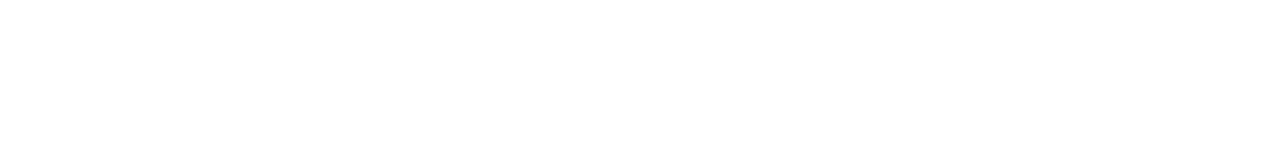
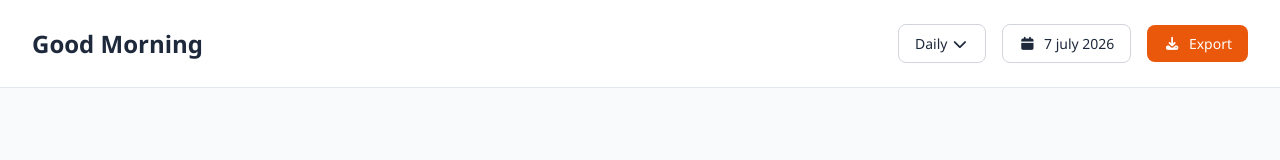
Before and after one commit to samarsameh/Expense-Tracker, a plain HTML site: page index.html in a window 1280 px wide. Drawn offline with Linux system fonts and the light colour scheme.

Commit message:
Add header content and styles

```diff
--- a/index.html
+++ b/index.html
@@ -8,7 +8,22 @@
     <link rel="stylesheet" href="style.css">
 </head>
 <body>
-
+    <header class="header">
+        <h1>Good Morning</h1>
+        <div class="header-controls">
+            <div class="dropdown">
+                Daily <i class="fas fa-chevron-down"></i>
+            </div>
+            <div class="date-picker">
+                <i class="fa-solid fa-calendar"></i>
+                7 july 2026
+            </div>
+            <div class="export-btn">
+                <i class="fas fa-download"></i>
+                Export
+            </div>
+        </div>
+    </header>
 
     <script src="script.js"></script>
 </body>
--- a/style.css
+++ b/style.css
@@ -0,0 +1,70 @@
+* {
+    padding: 0;
+    margin: 0;
+    box-sizing: border-box;
+}
+
+:root {
+    --text-color: #1e293b;
+}
+
+body {
+    font-family:'Segoe UI', Tahoma, Geneva, Verdana, sans-serif;
+    background: #f8fafc;
+    color: var(--text-color);
+    line-height: 1.5;
+}
+
+.header {
+    background: white;
+    padding: 1.5rem 2rem;
+    border-bottom: 1px solid #e3e8f0;
+    display: flex;
+    justify-content: space-between;
+    align-items: center;
+}
+
+.header h1{
+    font-size: 1.5rem;
+    font-weight: 600;
+    color: var(--text-color);
+}
+
+.header-controls {
+    display: flex;
+    gap: 1rem;
+    align-items: center;
+}
+
+.dropdown {
+    position: relative;
+    background: white;
+    border: 1px solid #d1d5db;
+    border-radius: 8px;
+    padding: 0.5rem 1rem;
+    font-size: 0.875rem;
+    cursor: pointer;
+}
+
+.date-picker {
+    background: white;
+    border: 1px solid #d1d5db;
+    border-radius: 8px;
+    padding: 0.5rem 1rem;
+    font-size: 0.875rem;
+    display: flex;
+    align-items: center;
+    gap: 0.5rem;
+}
+
+.export-btn {
+    background: #ea580c;
+    color: white;
+    border: none;
+    border-radius: 8px;
+    padding: 0.5rem 1rem;
+    font-size: 0.875rem;
+    display: flex;
+    align-items: center;
+    gap: 0.5rem;
+}
```
